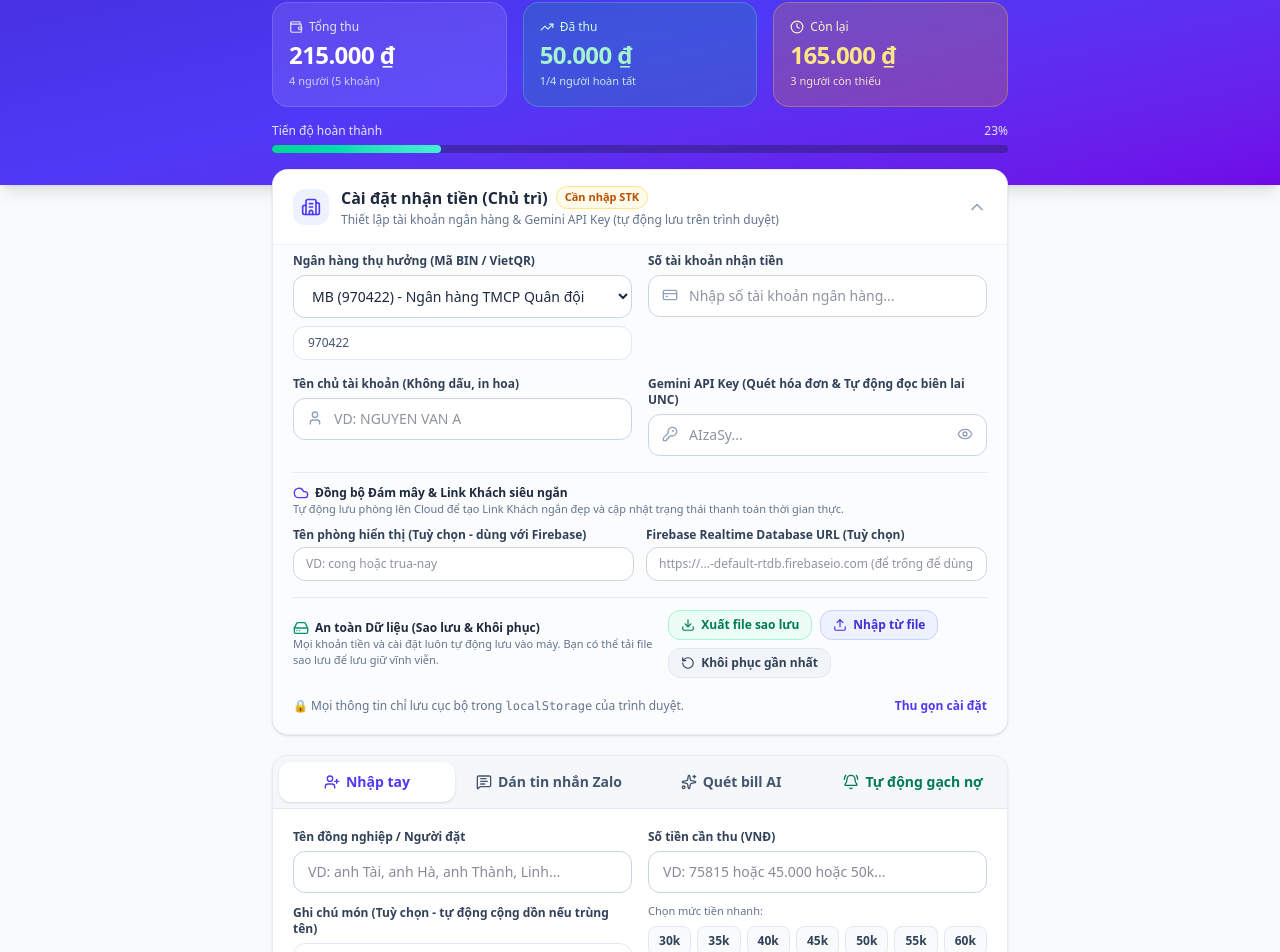
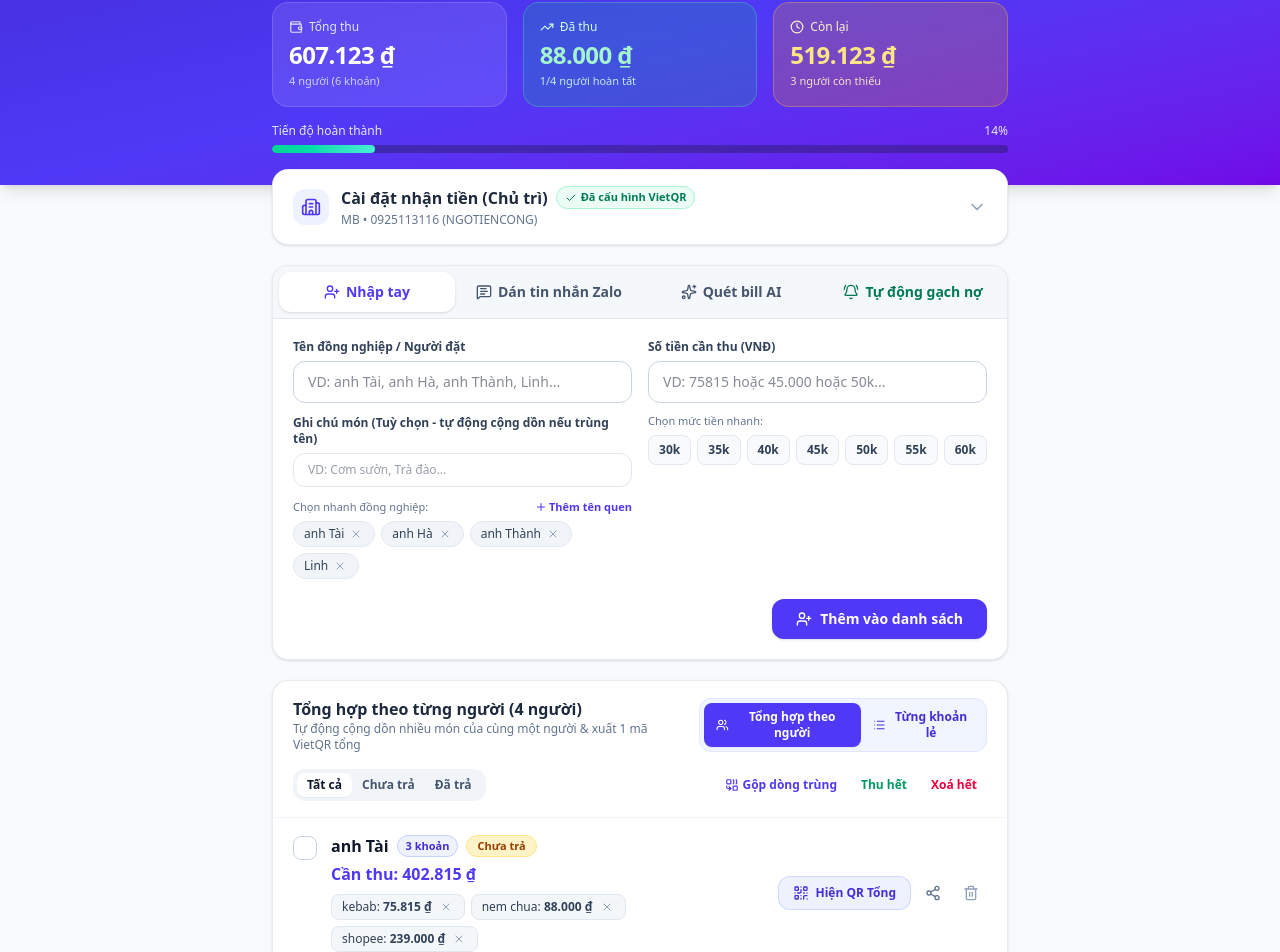
Before and after one commit to ngotiencongg/vietqr-payment-tracker, a React (Vite) app: page / in a window 1280 px wide. Shown: the part 183-1135 px from the top of the page. Built offline with nearby package versions, Linux system fonts and the light colour scheme.

Commit message:
feat: restore user's exact 6-item payment session, default settings and 1-click recovery tools

```diff
--- a/src/App.jsx
+++ b/src/App.jsx
@@ -77,12 +77,22 @@ const LEGACY_DEFAULT_TEAMMATES = new Set(['nam', 'hùng', 'trang', 'minh', 'hư
 
 const DEFAULT_HOST_SETTINGS = {
   bankBin: '970422',
-  accountNumber: '',
-  accountName: '',
+  accountNumber: '0925113116',
+  accountName: 'NGOTIENCONG',
   geminiApiKey: '',
   firebaseUrl: '',
   customRoomName: '',
 };
+
+// Bản lưu trữ dữ liệu an toàn phục vụ khôi phục tức thì
+const SAVED_SESSION_BACKUP_ITEMS = [
+  { id: 'rec-1', name: 'anh Tài', note: 'kebab', amount: 75815, paid: false },
+  { id: 'rec-2', name: 'anh Hà', note: 'cơm bò', amount: 63308, paid: false },
+  { id: 'rec-3', name: 'Linh', note: 'nem chua', amount: 53000, paid: false },
+  { id: 'rec-4', name: 'anh Thành', note: 'nem chua', amount: 88000, paid: true },
+  { id: 'rec-5', name: 'anh Tài', note: 'nem chua', amount: 88000, paid: false },
+  { id: 'rec-6', name: 'anh Tài', note: 'shopee', amount: 239000, paid: false },
+];
 
 const STORAGE_KEYS = {
   HOST_SETTINGS: 'vietqr_lunch_tracker_host_settings_v1',
@@ -615,7 +625,13 @@ export default function App() {
       if (saved) {
         const parsed = JSON.parse(saved);
         if (parsed && typeof parsed === 'object' && !Array.isArray(parsed)) {
-          return { ...DEFAULT_HOST_SETTINGS, ...parsed };
+          return {
+            ...DEFAULT_HOST_SETTINGS,
+            ...parsed,
+            bankBin: parsed.bankBin || DEFAULT_HOST_SETTINGS.bankBin,
+            accountNumber: parsed.accountNumber || DEFAULT_HOST_SETTINGS.accountNumber,
+            accountName: parsed.accountName || DEFAULT_HOST_SETTINGS.accountName,
+          };
         }
       }
     } catch (e) {
@@ -634,7 +650,7 @@ export default function App() {
     } catch {
       // ignore
     }
-    return true;
+    return false;
   });
 
   const [showApiKey, setShowApiKey] = useState(false);
@@ -643,24 +659,18 @@ export default function App() {
     if (Array.isArray(sharedUrlParams.payload?.items)) {
       return sharedUrlParams.payload.items;
     }
-    const defaultStarterList = [
-      { id: 'member-1', name: 'anh Tài', note: 'Cơm sườn', amount: 45000, paid: false },
-      { id: 'member-2', name: 'anh Tài', note: 'Trà đào', amount: 25000, paid: false },
-      { id: 'member-3', name: 'anh Hà', note: 'Phở bò', amount: 50000, paid: false },
-      { id: 'member-4', name: 'anh Thành', note: 'Bún chả', amount: 45000, paid: false },
-      { id: 'member-5', name: 'Linh', note: 'Bún bò', amount: 50000, paid: true },
-    ];
+    const defaultStarterList = SAVED_SESSION_BACKUP_ITEMS;
     try {
       const saved = localStorage.getItem(STORAGE_KEYS.PARTICIPANTS);
       if (saved) {
         const parsed = JSON.parse(saved);
-        if (Array.isArray(parsed)) {
-          // Nếu đang là dữ liệu demo cũ chưa chỉnh sửa (demo-1: Nam), tự động nâng cấp sang danh sách thành viên mới
-          const isUntouchedLegacyDemo =
-            parsed.length === 3 &&
-            parsed.every((item) => String(item.id).startsWith('demo-')) &&
+        if (Array.isArray(parsed) && parsed.length > 0) {
+          // Nếu đang là dữ liệu demo mẫu cũ (Cơm sườn, Trà đào... hoặc Nam), tự động khôi phục sang danh sách thật
+          const isOldPlaceholder =
+            (parsed.some((item) => item.note === 'Cơm sườn') &&
+             parsed.some((item) => item.note === 'Trà đào')) ||
             parsed.some((item) => item.name === 'Nam');
-          return isUntouchedLegacyDemo ? defaultStarterList : parsed;
+          return isOldPlaceholder ? defaultStarterList : parsed;
         }
       }
     } catch (e) {
@@ -2544,6 +2554,25 @@ Trả về DUY NHẤT một JSON object theo cấu trúc:
                       <div className="flex flex-wrap items-center gap-2">
                         <button
                           type="button"
+                          onClick={() => {
+                            setParticipants(SAVED_SESSION_BACKUP_ITEMS);
+                            setHostSettings((prev) => ({
+                              ...prev,
+                              bankBin: '970422',
+                              accountNumber: '0925113116',
+                              accountName: 'NGOTIENCONG',
+                            }));
+                            showToast('Đã khôi phục 6 món ăn đã nhập trước đó!');
+                          }}
+                          className="inline-flex items-center gap-1.5 text-xs font-semibold px-3 py-1.5 rounded-xl bg-amber-50 hover:bg-amber-100 text-amber-800 border border-amber-300 transition"
+                          title="Khôi phục lại danh sách 6 khoản (anh Tài, anh Hà, Linh, anh Thành)"
+                        >
+                          <RotateCcw className="w-3.5 h-3.5" />
+                          <span>Khôi phục 6 món đã nhập</span>
+                        </button>
+
+                        <button
+                          type="button"
                           onClick={handleExportBackup}
                           className="inline-flex items-center gap-1.5 text-xs font-semibold px-3 py-1.5 rounded-xl bg-emerald-50 hover:bg-emerald-100 text-emerald-700 border border-emerald-200 transition"
                           title="Tải file sao lưu JSON về máy tính"
@@ -3188,6 +3217,34 @@ Trả về DUY NHẤT một JSON object theo cấu trúc:
                   )}
                 </div>
               </div>
+
+              {/* Nút Khôi phục nhanh 6 món đã nhập trước đó nếu người dùng cần */}
+              {participants.length < 6 && (
+                <div className="bg-amber-50 border-b border-amber-200/80 px-4 py-2.5 flex flex-wrap items-center justify-between gap-2 text-xs">
+                  <div className="flex items-center gap-2 text-amber-900">
+                    <RotateCcw className="w-4 h-4 text-amber-600 shrink-0" />
+                    <span>
+                      Dữ liệu bị mất trước đó? Có sẵn bản lưu <strong>6 món</strong> (anh Tài, anh Hà, Linh, anh Thành).
+                    </span>
+                  </div>
+                  <button
+                    type="button"
+                    onClick={() => {
+                      setParticipants(SAVED_SESSION_BACKUP_ITEMS);
+                      setHostSettings((prev) => ({
+                        ...prev,
+                        bankBin: '970422',
+                        accountNumber: '0925113116',
+                        accountName: 'NGOTIENCONG',
+                      }));
+                      showToast('Đã khôi phục thành công 6 món ăn đã nhập trước đó!');
+                    }}
+                    className="font-bold text-amber-900 bg-amber-200/90 hover:bg-amber-300 px-3 py-1 rounded-lg transition active:scale-95 shadow-xs"
+                  >
+                    Khôi phục 6 món ngay
+                  </button>
+                </div>
+              )}
 
               {/* DANH SÁCH CHẾ ĐỘ 1: TỔNG HỢP THEO TỪNG NGƯỜI (GROUPED VIEW) */}
               {viewMode === 'grouped' ? (
```
